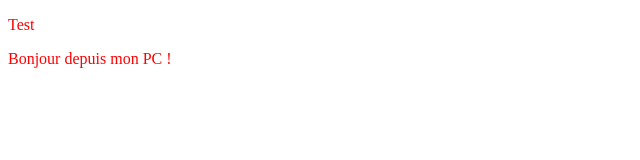
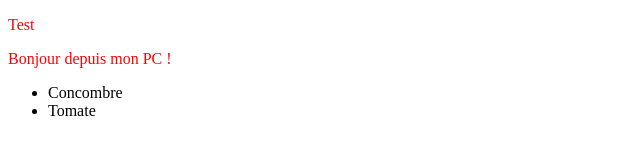
Before and after one commit to TimotheSymbolIt/git_test, a plain HTML site: page index.html in a window 1280 px wide. Shown: the whole page, without its empty margins (0-640 px from the left). Drawn offline with Linux system fonts and the light colour scheme.

Commit message:
Ajout d'une liste

```diff
--- a/index.html
+++ b/index.html
@@ -9,5 +9,11 @@
 	<body>
 		<p>Test</p>
 		<p>Bonjour depuis mon PC !</p>
+		<div>
+			<ul>
+				<li>Concombre</li>
+				<li>Tomate</li>
+			</ul>
+		</div>
 	</body>
 </html>
```
